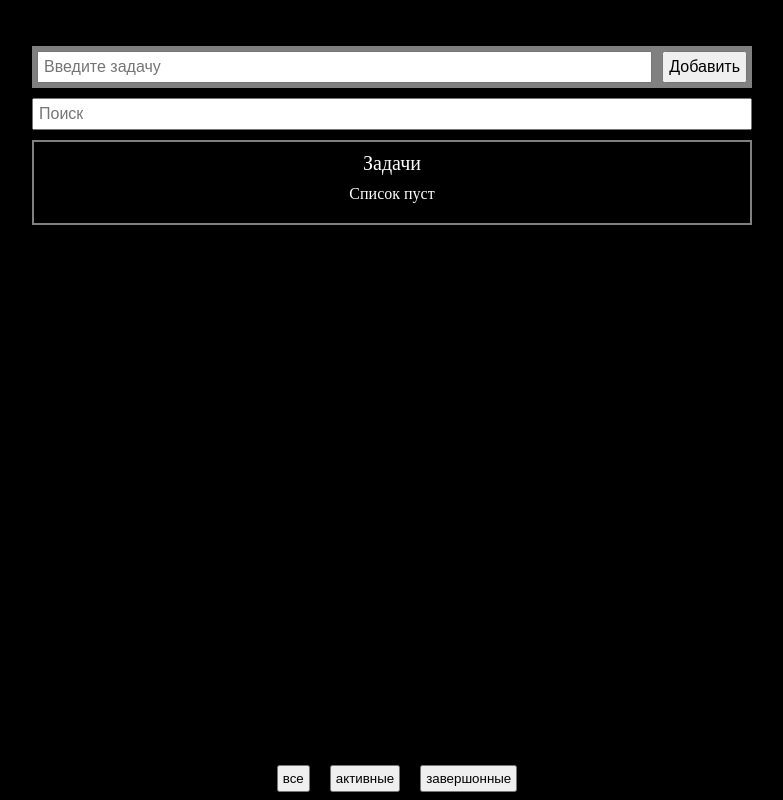
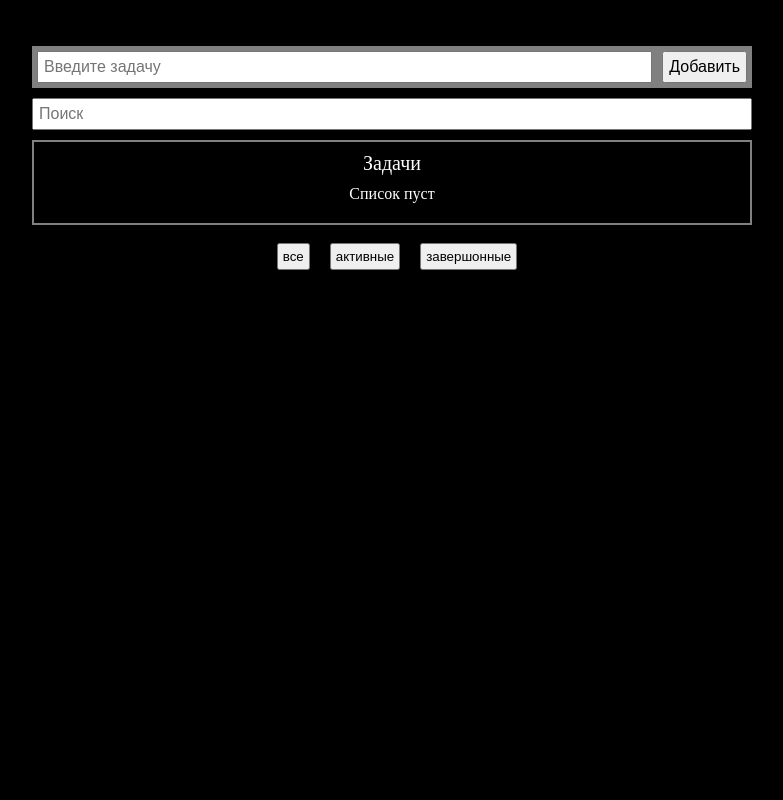
Before and after one commit to za-aleck/todo, a plain HTML site: page index.html in a window 1280 px wide. Shown: the whole page, without its empty margins (248-1031 px from the left). Drawn offline with Linux system fonts and the light colour scheme.

Commit message:
Update style.css

```diff
--- a/style.css
+++ b/style.css
@@ -98,9 +98,8 @@ li{
     display: flex;
     justify-content: center;
     align-items: center;
-    position: fixed;
+    position: sticky;
     bottom: 0;
-    left: 0;
     padding: 8px;
     margin-bottom: 0;
 }
```
